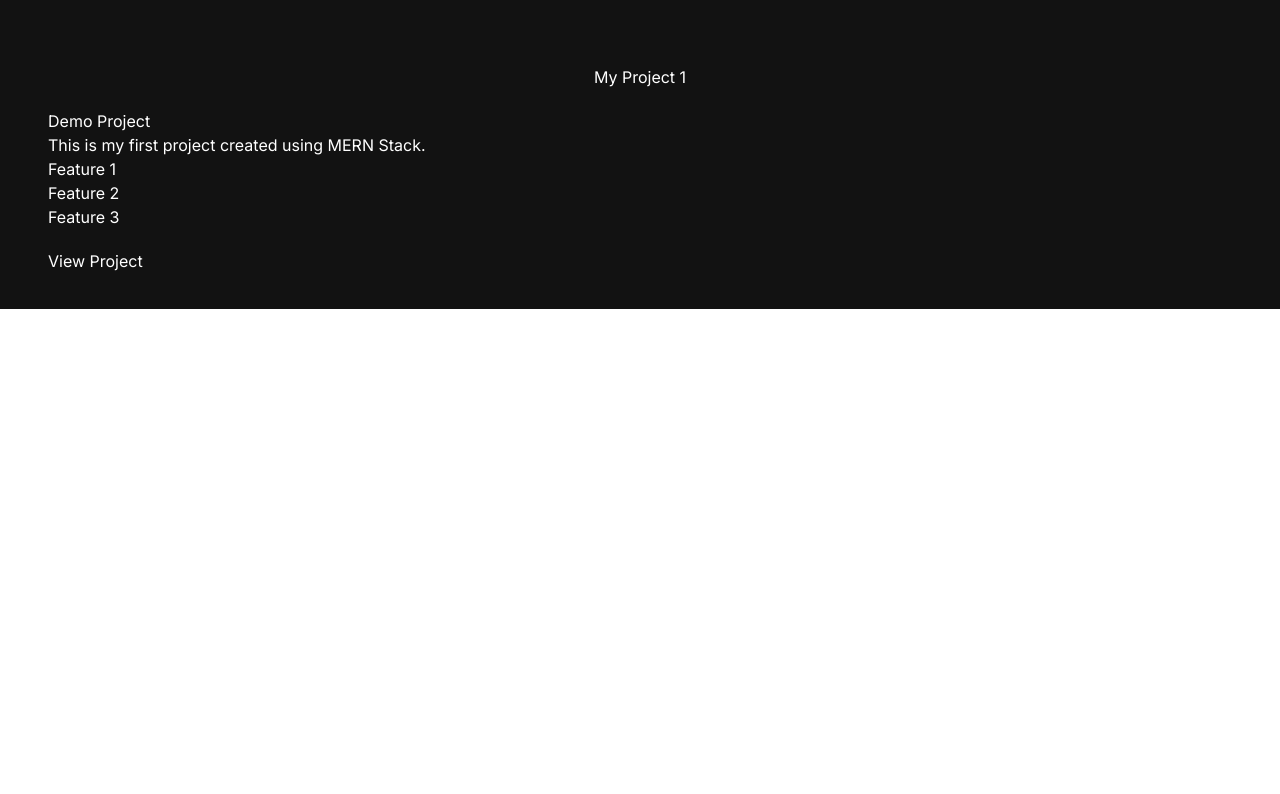
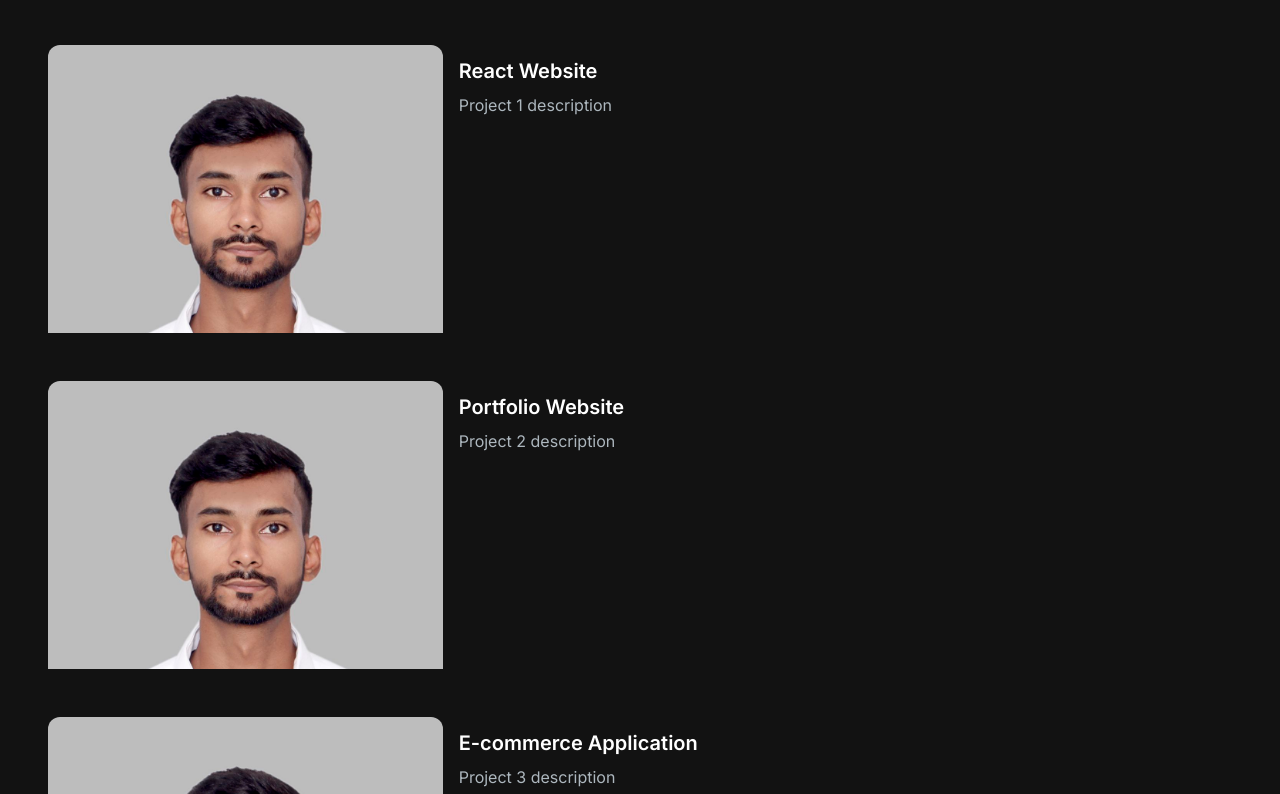
Before and after one commit to Ayush-Maurya-19/portfolio, a Next.js app: page / in a window 1280 px wide. Shown: the part 1206-2000 px from the top of the page. Before the commit the page ends 1515 px from the top, so only its background shows below. Built offline with nearby package versions, Linux system fonts and the light colour scheme.

Commit message:
UI changes

```diff
--- a/package.json
+++ b/package.json
@@ -10,10 +10,12 @@
   },
   "dependencies": {
     "@heroicons/react": "^2.1.3",
+    "framer-motion": "^11.2.4",
     "next": "14.2.3",
     "react": "^18",
     "react-dom": "^18",
-    "react-type-animation": "^3.2.0"
+    "react-type-animation": "^3.2.0",
+    "scrollreveal": "^4.0.9"
   },
   "devDependencies": {
     "eslint": "^8",
--- /dev/null
+++ b/src/app/components/ProjectCard.jsx
@@ -0,0 +1,20 @@
+import React from "react";
+import { CodeBracketIcon, EyeIcon } from "@heroicons/react/24/outline";
+import Link from "next/link";
+
+const ProjectCard = ({ imgUrl, title, description, gitUrl, previewUrl }) => {
+  return (
+    <div className="grid grid-flow-col grid-cols-3">
+      <div
+        className="h-52 md:h-72 rounded-t-xl relative group "
+        style={{ background: `url(${imgUrl})`, backgroundSize: "cover" }}
+      ></div>
+      <div className="text-white rounded-b-xl mt-3 bg-[#181818]py-6 px-4 ">
+        <h5 className="text-xl font-semibold mb-2">{title}</h5>
+        <p className="text-[#ADB7BE]">{description}</p>
+      </div>
+    </div>
+  );
+};
+
+export default ProjectCard;
--- a/src/app/components/ProjectSection.jsx
+++ b/src/app/components/ProjectSection.jsx
@@ -1,60 +1,77 @@
-import React from "react";
+"use client";
+import React, { useRef } from "react";
+import ProjectCard from "./ProjectCard";
+import { motion, useInView } from "framer-motion";
 
 const projectsData = [
   {
     id: 1,
-      title: "React Portfolio Website",
+    title: "React  Website",
     description: "Project 1 description",
-      image: "",
-      tag: ["All", "Web"],
+    image: "/images/Ayush.png",
     gitUrl: "/",
     previewUrl: "/",
   },
   {
     id: 2,
-      title: "Potography Portfolio Website",
+    title: " Portfolio Website",
     description: "Project 2 description",
-      image: "",
-      tag: ["All", "Web"],
+    image: "/images/Ayush.png",
+    gitUrl: "/",
+    previewUrl: "/",
+  },
+  {
+    id: 3,
+    title: "E-commerce Application",
+    description: "Project 3 description",
+    image: "/images/Ayush.png",
+    gitUrl: "/",
+    previewUrl: "/",
+  },
+  {
+    id: 4,
+    title: "Weather Application",
+    description: "Project 4 description",
+    image: "/images/Ayush.png",
     gitUrl: "/",
     previewUrl: "/",
   },
 ];
 
 const ProjectSection = () => {
+  const ref = useRef(null);
+  const isInView = useInView(ref, { once: true });
+
+  const cardVariants = {
+    initial: { x: 50, opacity: 0 },
+    animate: { x: 0, opacity: 1 },
+  };
+
   return (
-    <section className="text-white">
+    <section id="projects">
       <h2 className="text-center text-4xl font-bold text-white mt-4 mb-8 md:mb-12">
         My Projects
       </h2>
-      <div class="py-5 project-section">
-        <h1 class="text-center">My Project 1</h1>
-
-        <div class="container">
-          <div class="row mt-5">
-            <div class="col-md-6">
-              <div class="project-1 vanilla-tilt"></div>
-            </div>
-            <div class="col-md-6">
-              <div>
-                <h1>Demo Project</h1>
-                <p>
-                  {" "}
-                  This is my first project created using MERN Stack.
-                </p>
-                <ul>
-                  <li>Feature 1</li>
-                  <li>Feature 2</li>
-                  <li>Feature 3</li>
+      <ul ref={ref} className="grid md:grid-cols-1 gap-8 md:gap-12">
+        {projectsData.map((project, index) => (
+          <motion.li
+            key={index}
+            variants={cardVariants}
+            initial="initial"
+            animate={isInView ? "animate" : "initial"}
+            transition={{ duration: 0.3, delay: index * 0.8 }}
+          >
+            <ProjectCard
+              key={project.id}
+              title={project.title}
+              description={project.description}
+              imgUrl={project.image}
+              gitUrl={project.gitUrl}
+              previewUrl={project.previewUrl}
+            />
+          </motion.li>
+        ))}
       </ul>
-                <button class="btn btn-primary rounded-pill mt-5">
-                  View Project
-                </button>
-              </div>
-            </div>
-          </div>
-        </div>
-      </div>
     </section>
   );
 };
```
Also changed, not shown: 1 other file (tests, documents, lock files or other folders). Lines whose indentation alone changed are shown as unchanged.
